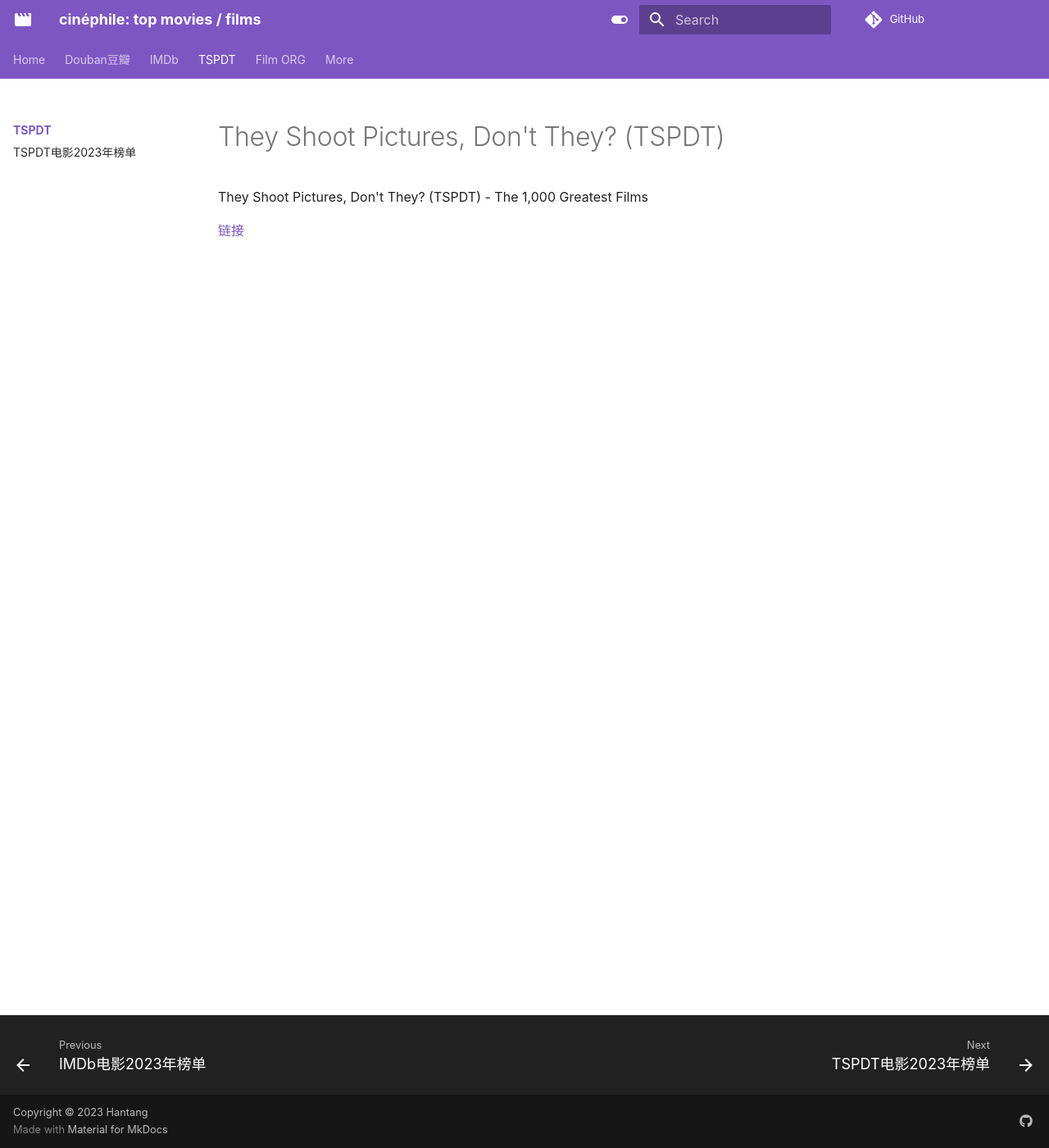
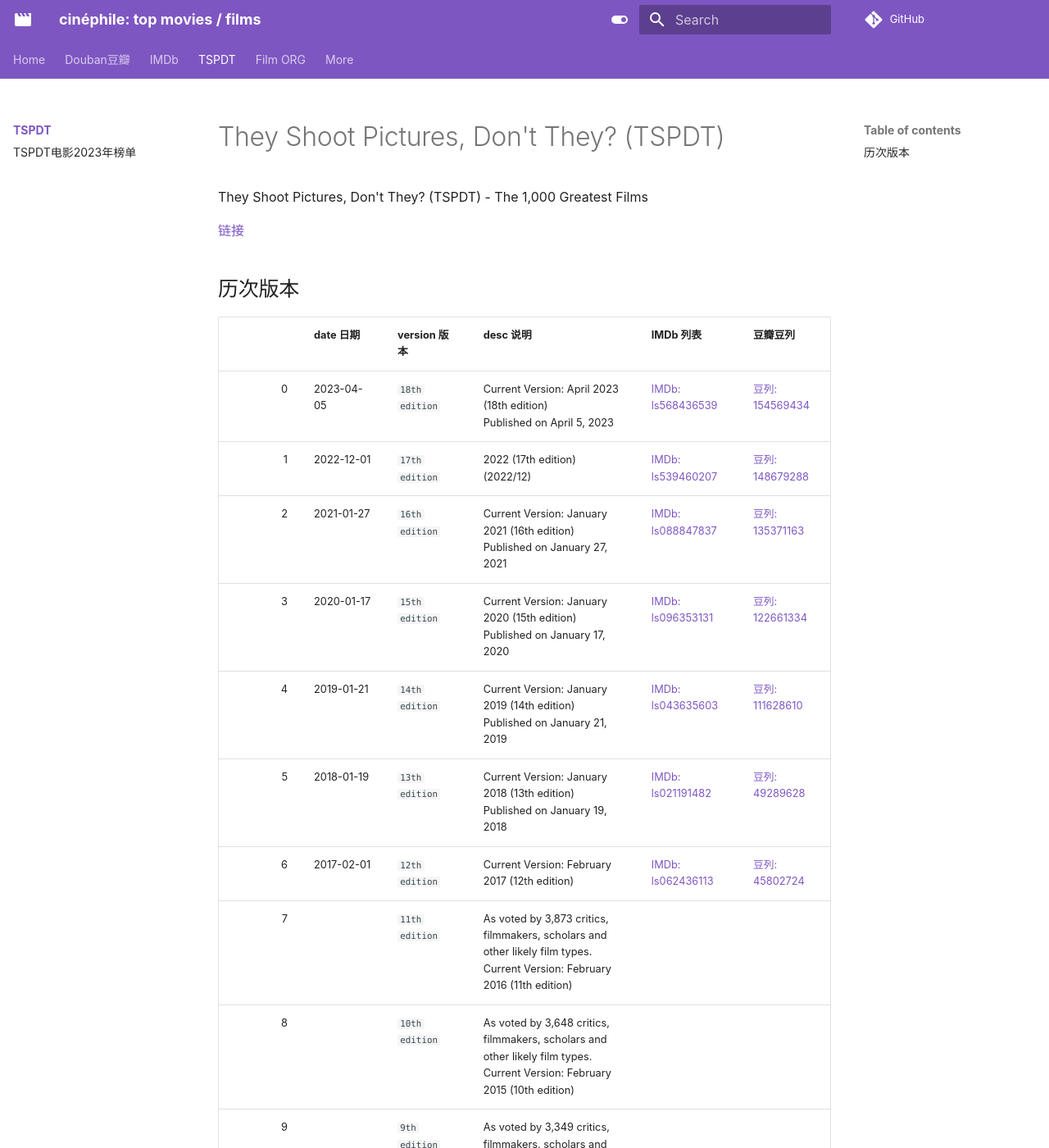
Before and after one commit to hantang/cinephile, an MkDocs documentation site: the page built from docs/tspdt/index.md, in a window 1280 px wide and 1400 px high. Shown: the whole window at 82% size. Built offline with MkDocs 1.6.1 and Material for MkDocs 9.7.7, drawn with Linux system fonts in a browser that asks for light colours; some web fonts are replaced; comment, search, counter and statistics services are not loaded; some of the changed text lies outside the part shown.

Commit message:
Update tspdt

```diff
--- a/docs/tspdt/index.md
+++ b/docs/tspdt/index.md
@@ -4,3 +4,19 @@
 They Shoot Pictures, Don't They? (TSPDT) - The 1,000 Greatest Films
 
 [链接](https://www.theyshootpictures.com/gf1000.htm)
+
+## 历次版本
+
+|     | date 日期  | version 版本 | desc 说明                                                                                                                      | IMDb 列表                                                   | 豆瓣豆列                                                     |
+| --: | :--------- | :----------- | :----------------------------------------------------------------------------------------------------------------------------- | :---------------------------------------------------------- | :----------------------------------------------------------- |
+|   0 | 2023-04-05 | `18th edition`  | Current Version: April 2023 (18th edition)<br/>Published on April 5, 2023                                                      | [IMDb: ls568436539](https://www.imdb.com/list/ls568436539/) | [豆列: 154569434](https://www.douban.com/doulist/154569434/) |
+|   1 | 2022-12-01 | `17th edition`  | 2022 (17th edition) (2022/12)                                                                                                  | [IMDb: ls539460207](https://www.imdb.com/list/ls539460207/) | [豆列: 148679288](https://www.douban.com/doulist/148679288/) |
+|   2 | 2021-01-27 | `16th edition`  | Current Version: January 2021 (16th edition)<br/>Published on January 27, 2021                                                 | [IMDb: ls088847837](https://www.imdb.com/list/ls088847837/) | [豆列: 135371163](https://www.douban.com/doulist/135371163/) |
+|   3 | 2020-01-17 | `15th edition`  | Current Version: January 2020 (15th edition)<br/>Published on January 17, 2020                                                 | [IMDb: ls096353131](https://www.imdb.com/list/ls096353131/) | [豆列: 122661334](https://www.douban.com/doulist/122661334/) |
+|   4 | 2019-01-21 | `14th edition`  | Current Version: January 2019 (14th edition)<br/>Published on January 21, 2019                                                 | [IMDb: ls043635603](https://www.imdb.com/list/ls043635603/) | [豆列: 111628610](https://www.douban.com/doulist/111628610/) |
+|   5 | 2018-01-19 | `13th edition`  | Current Version: January 2018 (13th edition)<br/>Published on January 19, 2018                                                 | [IMDb: ls021191482](https://www.imdb.com/list/ls021191482/) | [豆列: 49289628](https://www.douban.com/doulist/49289628/)   |
+|   6 | 2017-02-01 | `12th edition`  | Current Version: February 2017 (12th edition)                                                                                  | [IMDb: ls062436113](https://www.imdb.com/list/ls062436113/) | [豆列: 45802724](https://www.douban.com/doulist/45802724/)   |
+|   7 |            | `11th edition`  | As voted by 3,873 critics, filmmakers, scholars and other likely film types.<br/>Current Version: February 2016 (11th edition) |                                                             |                                                              |
+|   8 |            | `10th edition`  | As voted by 3,648 critics, filmmakers, scholars and other likely film types.<br/>Current Version: February 2015 (10th edition) |                                                             |                                                              |
+|   9 |            | `9th edition`  | As voted by 3,349 critics, filmmakers, scholars and other likely film types.<br/>Current Version: February 2014                |                                                             |                                                              |
+|  10 |            | `8th edition`  | As voted by 3,194 critics, filmmakers, scholars and other likely film types.<br/>Current Version: February 2013                |                                                             |                                                              |
```
